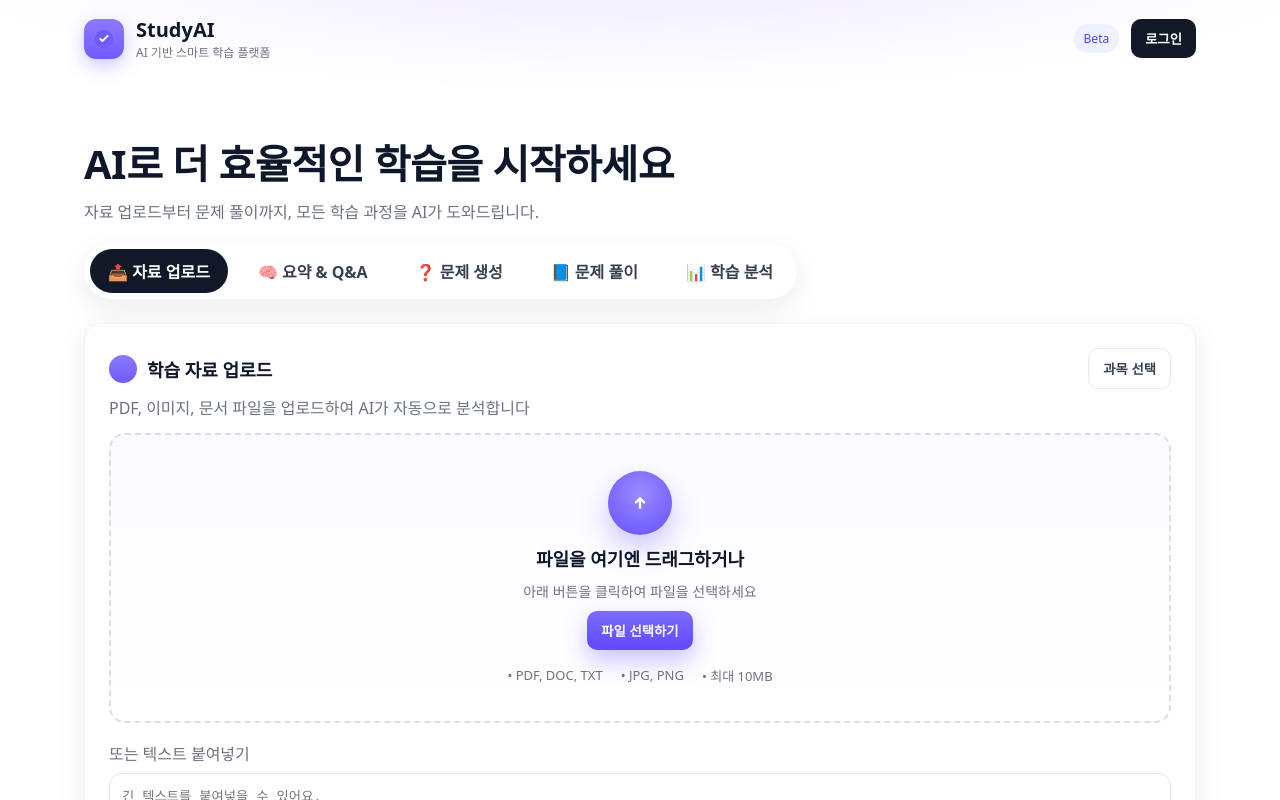
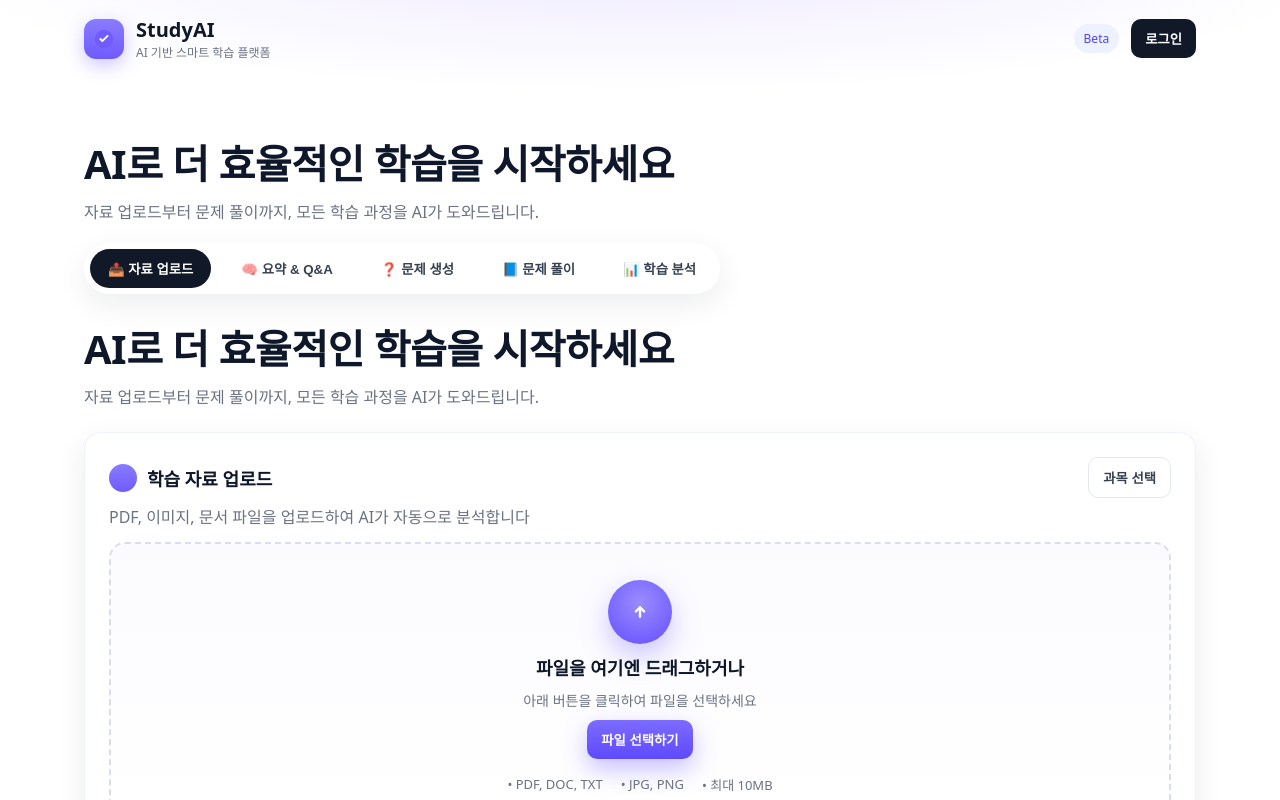
Before and after one commit to ict-team-8/StudyAI, a React (Vite) app in the folder frontend/: page / in a window 1280 px wide. Shown: the top 800 px of the page. Built offline with nearby package versions, Linux system fonts and the light colour scheme.

Commit message:
fix : tab키 활성화 수정

```diff
--- a/frontend/src/App.tsx
+++ b/frontend/src/App.tsx
@@ -1,18 +1,62 @@
 // ===============================
 // 설명: 페이지 쉘(헤더 + 상단 배경 + UploadPage)
 // ===============================
-import React from "react";
+import React, { useState } from "react";
 import Header from "./components/Header";
 import UploadPage from "./pages/UploadPage";
+import Tabs, { type TabKey } from "./components/Tabs";
 
-export default function App(){
+export default function App() {
+  // ✅ 현재 활성 탭 상태 (초기값: 자료 업로드)
+  const [tab, setTab] = useState<TabKey>("upload");
+
+  // 각 탭별 콘텐츠(일단은 플레이스홀더 텍스트 → 나중에 실제 페이지로 교체)
+  const Content = () => {
+    switch (tab) {
+      case "upload":
+        return <UploadPage />; // 기존 업로드 화면 그대로
+      case "qa":
+        return <Placeholder title="요약 & Q&A" />;
+      case "gen":
+        return <Placeholder title="문제 생성" />;
+      case "solve":
+        return <Placeholder title="문제 풀이" />;
+      case "analytics":
+        return <Placeholder title="학습 분석" />;
+    }
+  };
+
   return (
     <div className="sa-root">
-      <div className="sa-top-bg"/>{/* 상단 라디얼 그라데이션 배경 */}
-      <Header/>
+      <div className="sa-top-bg" />
+      <Header />
       <main className="sa-main">
-        <UploadPage/>
+        {/* 히어로 영역은 고정 */}
+        <section className="sa-hero">
+          <h1 className="sa-hero__title">AI로 더 효율적인 학습을 시작하세요</h1>
+          <p className="sa-hero__subtitle">
+            자료 업로드부터 문제 풀이까지, 모든 학습 과정을 AI가 도와드립니다.
+          </p>
+        </section>
+
+        {/* ✅ 탭: 현재 활성 탭 전달 + 클릭 시 상태 업데이트 */}
+        <Tabs active={tab} onSelect={setTab} />
+
+        {/* ✅ 탭에 따른 콘텐츠 전환 */}
+        <Content />
       </main>
     </div>
   );
 }
+
+// 아주 간단한 임시 컴포넌트(디자인 톤 맞춤). 이후 실제 페이지로 바꿔치기만 하면 됨.
+function Placeholder({ title }: { title: string }) {
+  return (
+    <section className="sa-card" style={{ padding: 32 }}>
+      <div className="sa-card__title" style={{ marginBottom: 8 }}>
+        {title}
+      </div>
+      <p className="sa-card__desc">이 탭의 화면은 아직 준비 중입니다.</p>
+    </section>
+  );
+}
--- a/frontend/src/components/Tabs.tsx
+++ b/frontend/src/components/Tabs.tsx
@@ -1,16 +1,34 @@
 // 탭 네비게이션
 // 설명: 상단 라운드 탭바(자료 업로드 활성)
 // ===============================
-import React from "react";
+// 탭 이름 타입(필요시 라우팅으로 확장 가능)
+export type TabKey = "upload" | "qa" | "gen" | "solve" | "analytics";
 
-export default function Tabs(){
+export default function Tabs({
+  active,            // 현재 활성 탭
+  onSelect,          // 탭 클릭 시 상위로 알림
+}: {
+  active: TabKey;
+  onSelect: (key: TabKey) => void;
+}) {
+  // 공통 렌더러: active 여부에 따라 클래스 토글
+  const Item = ({ k, label }: { k: TabKey; label: string }) => (
+    <button
+      type="button"
+      className={`sa-tab ${active === k ? "active" : ""}`}
+      onClick={() => onSelect(k)}       // 👉 클릭 시 상위에 선택 이벤트 전달
+    >
+      {label}
+    </button>
+  );
+
   return (
-    <nav className="sa-tabs">
-      <a className="sa-tab active">📤 자료 업로드</a>
-      <a className="sa-tab">🧠 요약 & Q&A</a>
-      <a className="sa-tab">❓ 문제 생성</a>
-      <a className="sa-tab">📘 문제 풀이</a>
-      <a className="sa-tab">📊 학습 분석</a>
+    <nav className="sa-tabs" role="tablist" aria-label="StudyAI Tabs">
+      <Item k="upload"    label="📤 자료 업로드" />
+      <Item k="qa"        label="🧠 요약 & Q&A" />
+      <Item k="gen"       label="❓ 문제 생성" />
+      <Item k="solve"     label="📘 문제 풀이" />
+      <Item k="analytics" label="📊 학습 분석" />
     </nav>
   );
 }
--- a/frontend/src/pages/UploadPage.tsx
+++ b/frontend/src/pages/UploadPage.tsx
@@ -51,7 +51,7 @@ export default function UploadPage(){
       </section>
 
       {/* 탭바 */}
-      <Tabs/>
+      {/* <Tabs/> */}
 
       {/* 업로드 카드 */}
       <section className="sa-card">
--- a/frontend/src/styles.css
+++ b/frontend/src/styles.css
@@ -34,7 +34,13 @@ body{margin:0; font-family: ui-sans-serif, system-ui, -apple-system, Segoe UI, R
 .sa-hero__title{font-size:40px; font-weight:800; letter-spacing:-.5px; margin:24px 0 8px}
 .sa-hero__subtitle{color:var(--sub); margin:0 0 20px}
 .sa-tabs{display:flex; gap:12px; background:#fff; padding:6px; border-radius:999px; box-shadow:var(--shadow); width:max-content}
-.sa-tab{padding:10px 18px; border-radius:999px; color:#374151; text-decoration:none; font-weight:600}
+.sa-tab{
+    padding:10px 18px; border-radius:999px; color:#374151; text-decoration:none; font-weight:600;
+    background: transparent; border: 0; cursor: pointer; }
+.sa-tab:focus-visible {
+  outline: 2px solid #a5b4fc; /* ← 키보드 포커스 가시성 */
+  outline-offset: 2px;
+}
 .sa-tab.active{background:#111827; color:#fff}
 
 /* 카드 */
```
